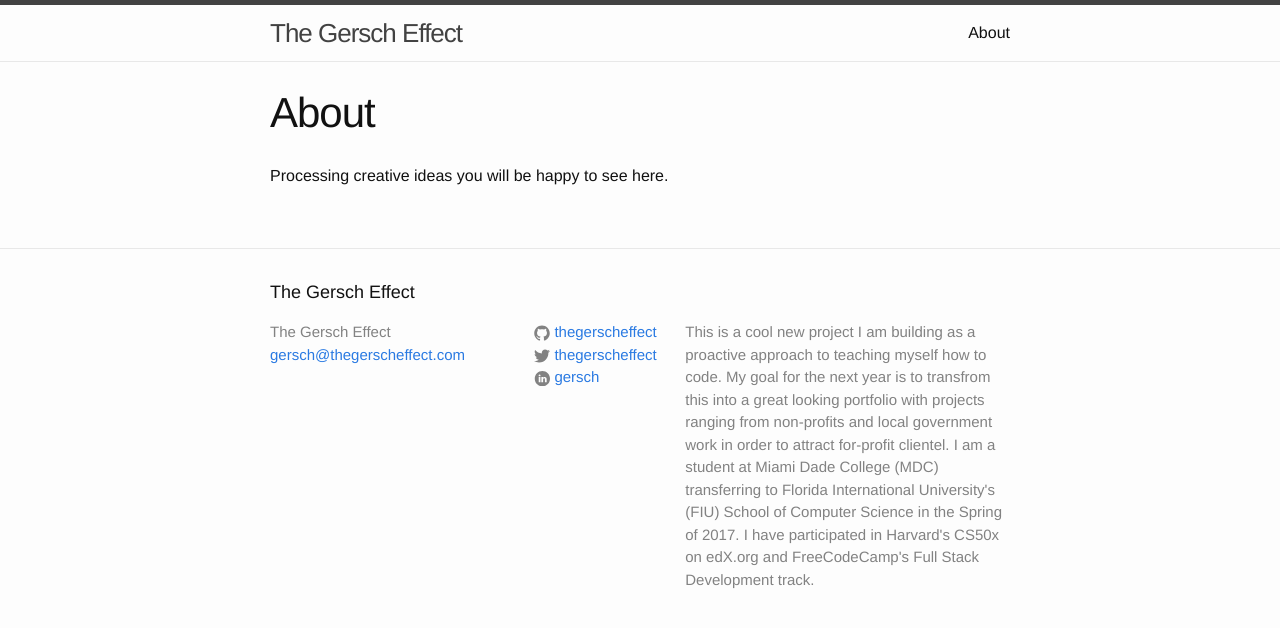
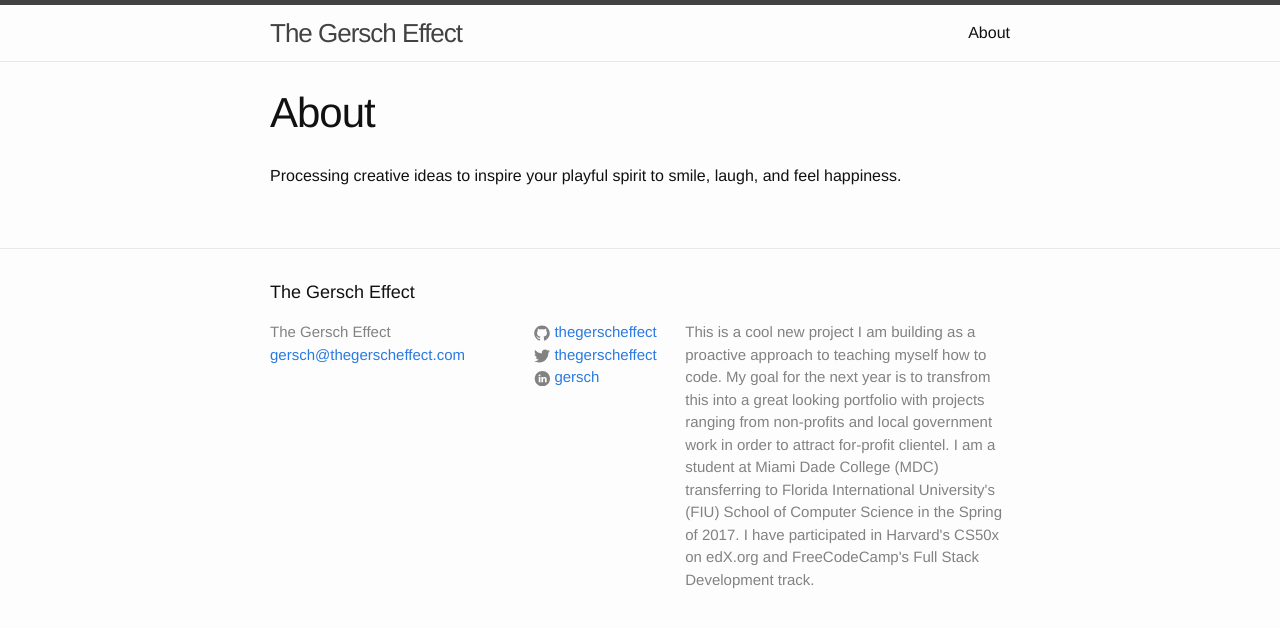
Before and after one commit to thegerscheffect/thegerscheffect.github.io, a Jekyll site: the page built from about.md, in a window 1280 px wide. Shown: the top 628 px of the page. Built offline with Jekyll 4.4.1, drawn with Linux system fonts in a browser that asks for light colours.

Commit message:
expanded the about me section a little

```diff
--- a/about.md
+++ b/about.md
@@ -4,4 +4,4 @@ title: About
 permalink: /about/
 ---
 
-Processing creative ideas you will be happy to see here.
+Processing creative ideas to inspire your playful spirit to smile, laugh, and feel happiness.
```
